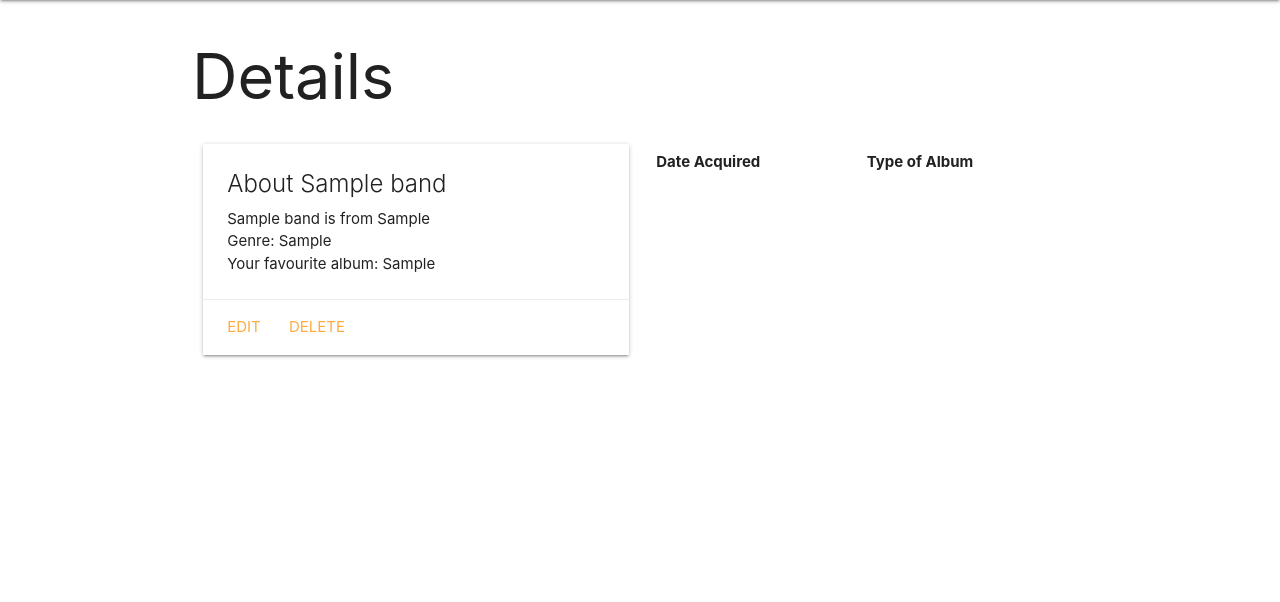
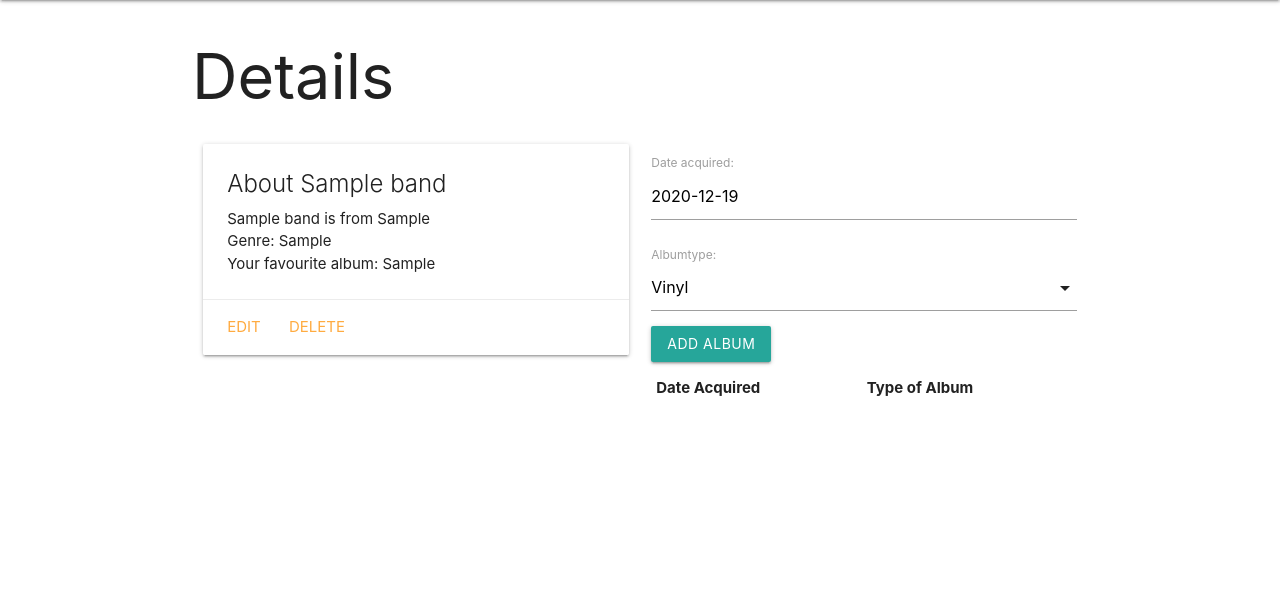
Before and after one commit to bearcodes870/heavymetalcollector, a Django app: page /bands/1/ in a window 1280 px wide. Shown: the part 64-666 px from the top of the page. Run offline with Django 3.2, Linux system fonts and the light colour scheme; tables that the repository leaves empty hold one stand-in row (values such as "Sample post"); lists and menus that the app fills with data are empty.

Commit message:
albumtype add form functioning details view modified ordering set to date_acquired date-picker implemented

```diff
--- /dev/null
+++ b/main_app/forms.py
@@ -0,0 +1,7 @@
+from django.forms import ModelForm
+from .models import AlbumType
+
+class AlbumTypeForm(ModelForm):
+  class Meta:
+    model = AlbumType
+    fields = ['date_acquired', 'albumtype']
--- a/main_app/models.py
+++ b/main_app/models.py
@@ -1,5 +1,6 @@
 from django.db import models
 from django.urls import reverse
+from datetime import date
 
 # Create your models here.
 
@@ -34,3 +35,6 @@ class AlbumType(models.Model):
 
     def __str__(self):
         return f"You own this album on {self.get_albumtype_display()}"
+
+    class Meta:
+        ordering = ['-date_acquired']
--- a/main_app/templates/bands/detail.html
+++ b/main_app/templates/bands/detail.html
@@ -19,6 +19,11 @@
     </div>
   </div>
   <div class="col s6">
+    <form action="{% url 'add_albumtype' band.id %}" method="post">
+      {% csrf_token %}
+      {{ albumtype_form.as_p }}
+      <input type="submit" class="btn" value="Add Album">
+    </form>
     <table class="striped">
       <thead>
         <tr><th>Date Acquired</th><th>Type of Album</th></tr>
@@ -35,4 +40,19 @@
   </div>
 </div>
 
+<script>
+
+  var dateEl = document.getElementById('id_date_acquired');
+  M.Datepicker.init(dateEl, {
+    format: 'yyyy-mm-dd',
+    defaultDate: new Date(),
+    setDefaultDate: true,
+    autoClose: true
+  });
+
+  var selectEl = document.getElementById('id_albumtype');
+  M.FormSelect.init(selectEl);
+
+</script>
+
 {% endblock %}
--- a/main_app/templates/base.html
+++ b/main_app/templates/base.html
@@ -9,6 +9,7 @@
   <title>Heavy Metal Collector</title>
   <link rel="stylesheet" href="https://cdnjs.cloudflare.com/ajax/libs/materialize/1.0.0/css/materialize.min.css">
   <link rel="stylesheet" type="text/css" href="{% static 'css/style.css' %}">
+  <script src="https://cdnjs.cloudflare.com/ajax/libs/materialize/1.0.0/js/materialize.min.js"></script>
 
 </head>
 <body>
--- a/main_app/urls.py
+++ b/main_app/urls.py
@@ -10,4 +10,5 @@ urlpatterns = [
   path('bands/create', views.BandCreate.as_view(), name='bands_create'),
   path('bands/<int:pk>/update/', views.BandUpdate.as_view(), name='bands_update'),
   path('bands/<int:pk>/delete/', views.BandDelete.as_view(), name='bands_delete'),
+  path('bands/<int:band_id>/add_albumtype/', views.add_albumtype, name='add_albumtype'),
 ]
--- a/main_app/views.py
+++ b/main_app/views.py
@@ -1,7 +1,8 @@
-from django.shortcuts import render
+from django.shortcuts import render, redirect
 from django.views.generic import ListView
 from django.views.generic.edit import CreateView, UpdateView, DeleteView
 from .models import Band
+from .forms import AlbumTypeForm
 
 # Create your views here.
 
@@ -19,7 +20,19 @@ def bands_index(request):
 
 def bands_detail(request, band_id):
   band = Band.objects.get(id=band_id)
-  return render(request, 'bands/detail.html', { 'band': band })
+  albumtype_form = AlbumTypeForm()
+  return render(request, 'bands/detail.html', {
+    'band': band,
+    'albumtype_form': albumtype_form
+  })
+
+def add_albumtype(request, band_id):
+  form = AlbumTypeForm(request.POST)
+  if form.is_valid():
+    new_albumtype = form.save(commit=False)
+    new_albumtype.band_id = band_id
+    new_albumtype.save()
+  return redirect('detail', band_id=band_id)
 
 class BandList(ListView):
   model = Band
```
